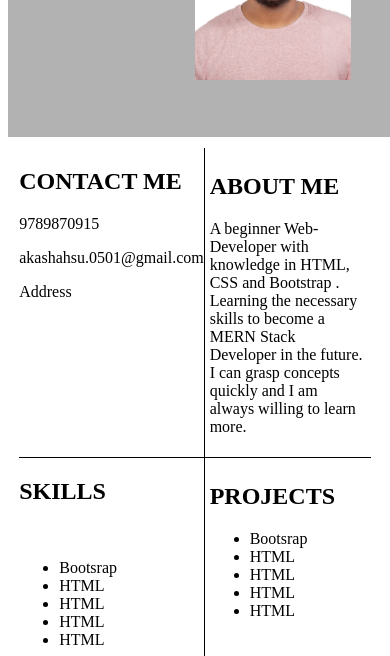
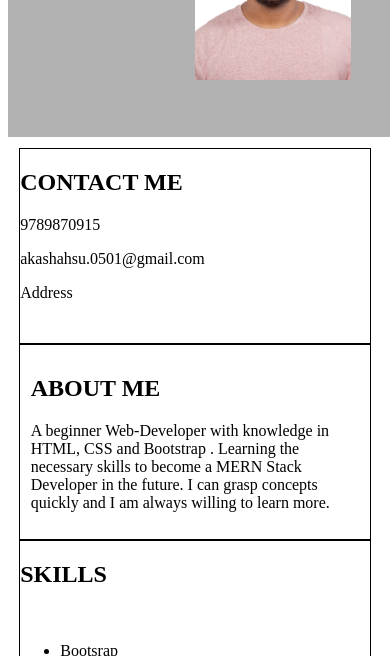
Before and after one commit to Akash0501dev/Resume, a plain HTML site: page index.html in a window 390 px wide. Shown: the part 188-844 px from the top of the page. Drawn offline with Linux system fonts and the light colour scheme.

Commit message:
Add files via upload

```diff
--- a/styles.css
+++ b/styles.css
@@ -59,3 +59,19 @@ body {
   grid-area: backgrounddiv;
   border-bottom: 1px solid;
 }
+
+@media (max-width:1000px) {
+  .container {
+    grid-template-columns: 100%;
+    grid-template-rows: 1fr 1fr 1.5fr 3fr 1fr;
+    grid-template-areas: "contact"
+                         "aboutme"
+                         "skills"
+                         "backgrounddiv"
+                         "interests";
+  }
+  .contact , .aboutme , .interests , .background ,.skills {
+    border: 1px solid;
+  }
+
+}
```
